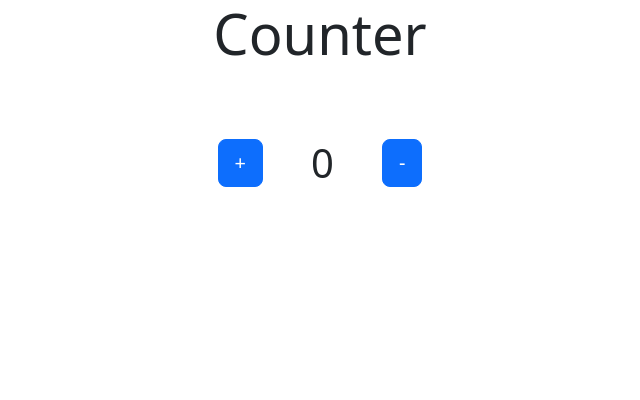
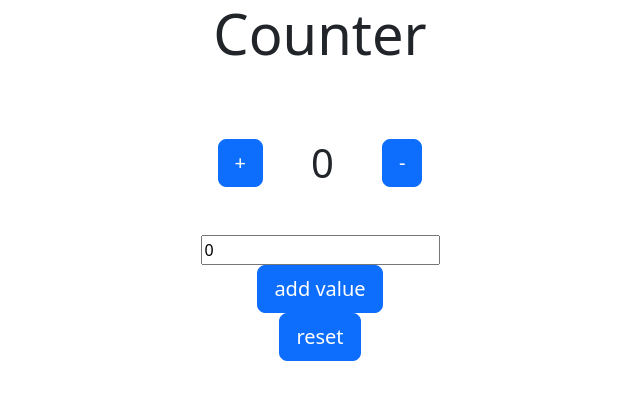
Before and after one commit to Ajithkrkd/react-redux, a React (Vite) app: page / in a window 1280 px wide. Shown: the top 400 px of the page, without its empty margins (320-960 px from the left). Built offline with nearby package versions, Linux system fonts and the light colour scheme.

Commit message:
added new 2 actions

```diff
--- a/src/features/counter/Counter.jsx
+++ b/src/features/counter/Counter.jsx
@@ -1,11 +1,17 @@
 import { useSelector, useDispatch } from 'react-redux';
-import { increment, decrement } from './counterSlice';
+import { increment, decrement ,reset,incrementByAmount} from './counterSlice';
 import 'bootstrap/dist/css/bootstrap.min.css';
+import { useState } from 'react';
 
 function Counter() {
     const count = useSelector((state) => state.counter.count);
     const dispatch = useDispatch();
-
+    const [incrementAmount,setIncrementAmount] = useState(0);
+    const addValue = Number(incrementAmount) || 0;
+    const resetAll = () =>{
+        setIncrementAmount(0);
+        dispatch(reset());
+    }
     return (
         <section className="d-flex flex-column justify-content-center align-items-center">
             <h1 className="display-4 mb-4">Counter</h1>
@@ -14,6 +20,13 @@ function Counter() {
                 <h1 className="m-0 p-5">{count}</h1>
                 <button className="btn btn-primary btn-lg ml-3" onClick={() => { dispatch(decrement()) }}>-</button>
             </div>
+            <input
+                type='text'
+                value={incrementAmount}
+                onChange={(e) => {setIncrementAmount(e.target.value)}}
+            />
+                <button className="btn btn-primary btn-lg ml-3" onClick={() => {dispatch(incrementByAmount(addValue))}}>add value</button>
+                <button className="btn btn-primary btn-lg ml-3" onClick={ resetAll }>reset</button>
         </section>
     );
 }
--- a/src/features/counter/counterSlice.js
+++ b/src/features/counter/counterSlice.js
@@ -11,9 +11,13 @@ export const counterSlice = createSlice({
 
         increment: (state) => {state.count += 1},
         decrement: (state) => {state.count -= 1},
+        reset:(state) => {state.count = 0},
+        incrementByAmount:(state,actions) => {
+            state.count += actions.payload;
+        }
 
     }
 })
 
-export const {increment,decrement} = counterSlice.actions;
+export const {increment,decrement,reset,incrementByAmount} = counterSlice.actions;
 export default counterSlice.reducer;
```
